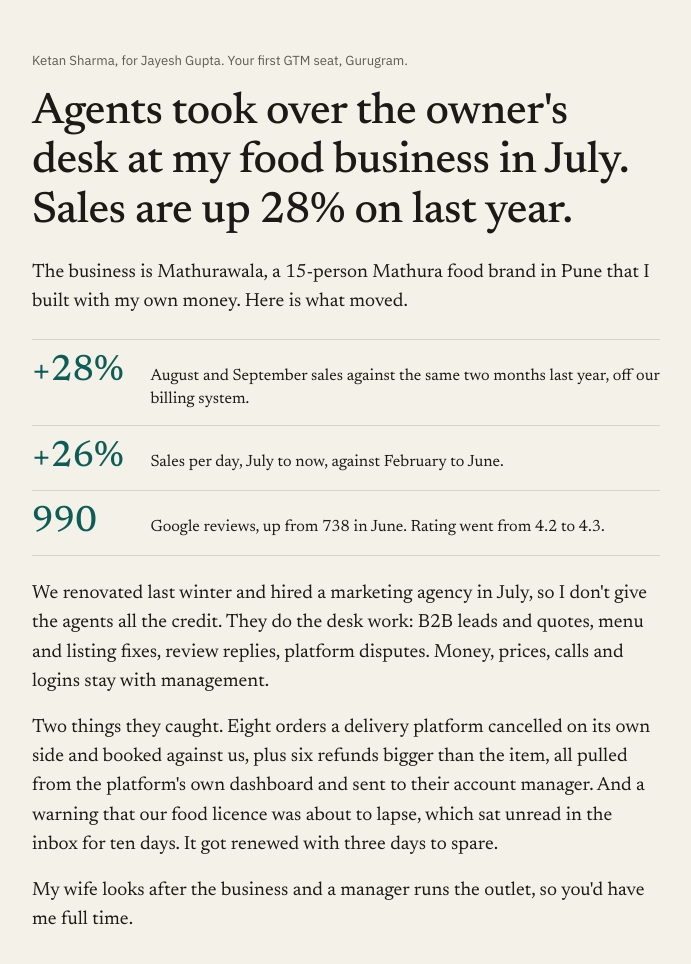
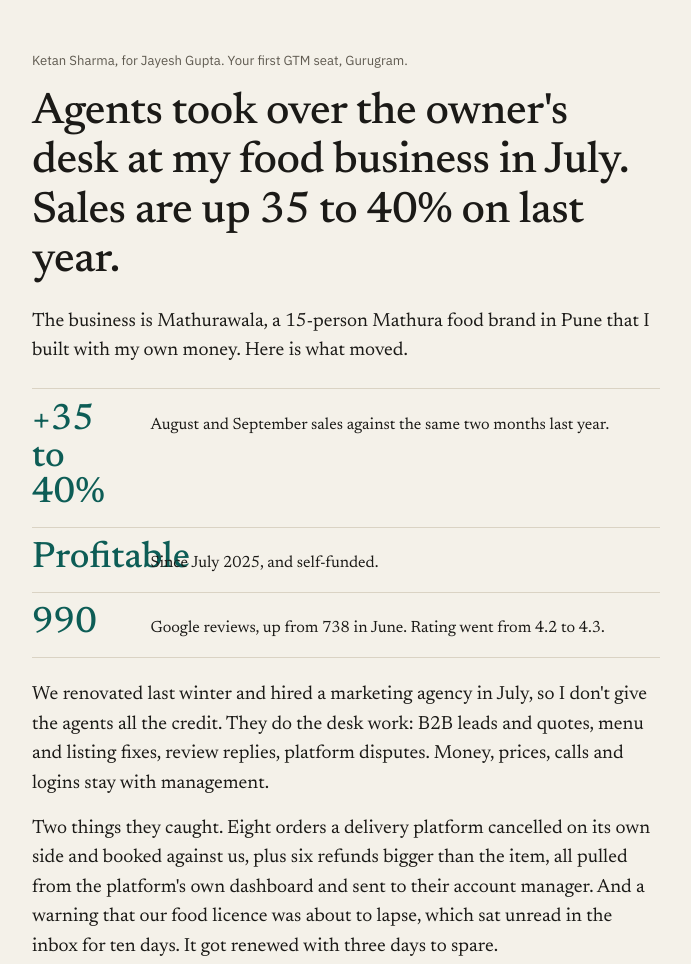
Before and after one commit to ketansharma071190/ketan-sharma-gtm, a plain HTML site: page notes/deployment-jayesh.html in a window 1280 px wide. Shown: the top 964 px of the page, without its empty margins (294-985 px from the left). Drawn offline with Linux system fonts and the light colour scheme.

Commit message:
Correct Mathurawala figures on the Deployment note
Co-Authored-By: Claude Opus 5.5 <noreply@anthropic.com>

```diff
--- a/notes/deployment-jayesh.html
+++ b/notes/deployment-jayesh.html
@@ -61,11 +61,11 @@ footer{max-width:660px;margin:0 auto;padding:1.1rem 16px 2.6rem;border-top:1px s
 
 <header>
   <p class="kicker">Ketan Sharma, for Jayesh Gupta. Your first GTM seat, Gurugram.</p>
-  <h1>Agents took over the owner's desk at my food business in July. Sales are up 28% on last year.</h1>
+  <h1>Agents took over the owner's desk at my food business in July. Sales are up 35 to 40% on last year.</h1>
   <p>The business is Mathurawala, a 15-person Mathura food brand in Pune that I built with my own money. Here is what moved.</p>
   <ul class="nums">
-    <li><span class="big">+28%</span><p>August and September sales against the same two months last year, off our billing system.</p></li>
-    <li><span class="big">+26%</span><p>Sales per day, July to now, against February to June.</p></li>
+    <li><span class="big">+35 to 40%</span><p>August and September sales against the same two months last year.</p></li>
+    <li><span class="big">Profitable</span><p>Since July 2025, and self-funded.</p></li>
     <li><span class="big">990</span><p>Google reviews, up from 738 in June. Rating went from 4.2 to 4.3.</p></li>
   </ul>
   <p>We renovated last winter and hired a marketing agency in July, so I don't give the agents all the credit. They do the desk work: B2B leads and quotes, menu and listing fixes, review replies, platform disputes. Money, prices, calls and logins stay with management.</p>
```
